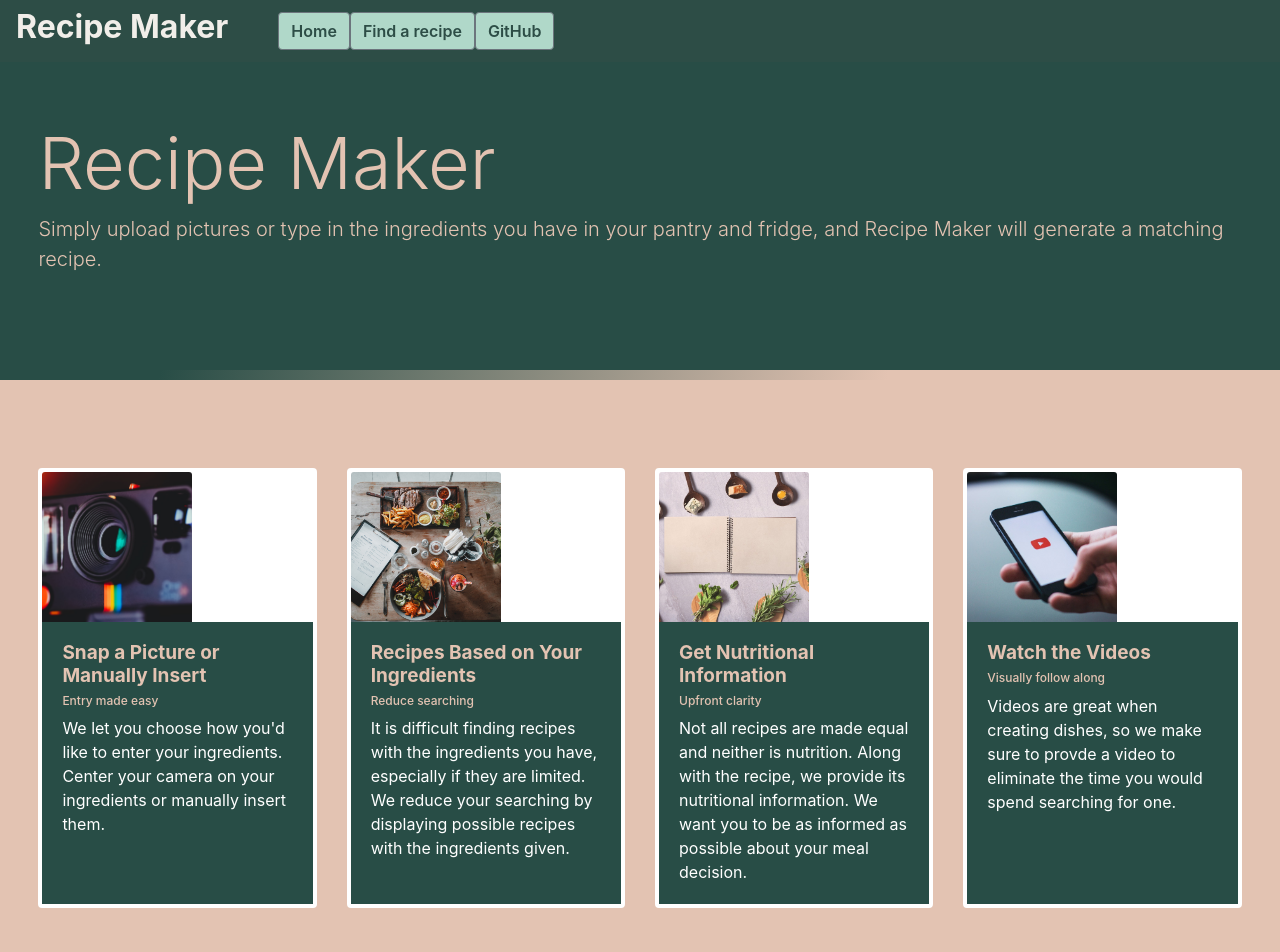
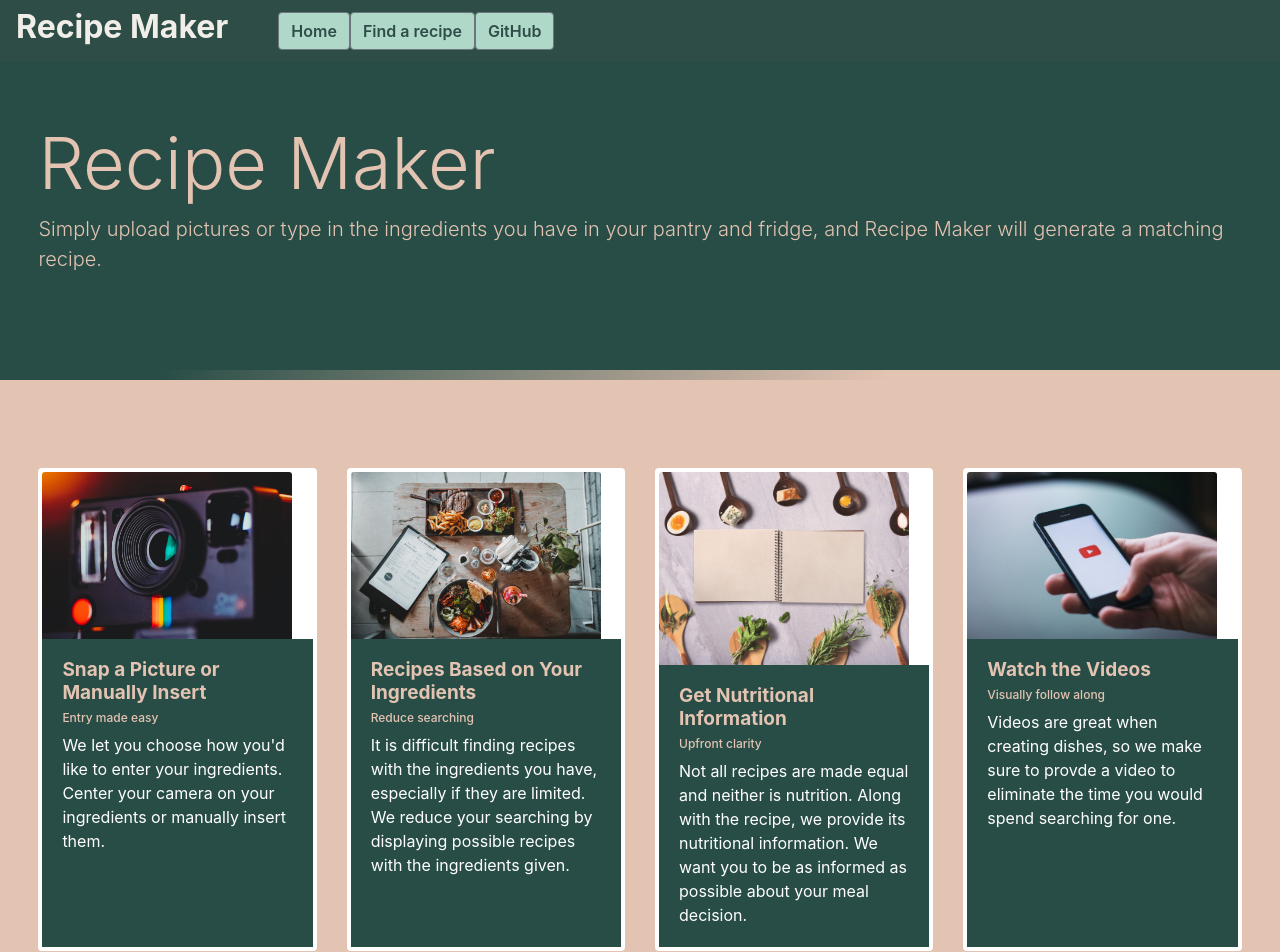
Before and after one commit to Codubee/RecipeMakerTTH11-1, a React (Create React App) app in the folder frontend/: page / in a window 1280 px wide. Shown: the top 952 px of the page. Built offline with nearby package versions, Linux system fonts and the light colour scheme; no server answers.

Commit message:
can view ingredients along with recipe pictures

```diff
--- a/frontend/package.json
+++ b/frontend/package.json
@@ -13,7 +13,7 @@
     "jsdom": "^16.4.0",
     "react": "^17.0.1",
     "react-dom": "^17.0.1",
-    "react-player": "^2.7.2",
+    "react-player": "^2.9.0",
     "react-router-dom": "^5.2.0",
     "react-scripts": "4.0.0",
     "react-test-renderer": "^17.0.1",
--- /dev/null
+++ b/frontend/src/AxiosRequests/getRecipes.js
@@ -0,0 +1,5 @@
+import axios from axios;
+
+export function getRecipes(body){
+    return axios.get('/recipe', body)
+}
--- a/frontend/src/components/LandingPage/LandingPage.js
+++ b/frontend/src/components/LandingPage/LandingPage.js
@@ -3,7 +3,6 @@
 import Tools from './Tools/Tools';
 import Features from './Features/Features.js'
 import Team from './Team/Team'
-import Recipe from '../Recipe/Recipe.js'
 
 function LandingPage(){
     return(
@@ -12,7 +11,6 @@
             <Features/>
             <Tools/>
             <Team/>
-            <Recipe/>
         </>
     )
 }
--- a/frontend/src/components/Recipe/Recipe.css
+++ b/frontend/src/components/Recipe/Recipe.css
@@ -1,11 +1,17 @@
 #pictures {
     width: auto;
-    max-width: 150px;
+    max-width: 250px;
     height: auto;
-    max-height:150px;
+    max-height: 250px;
 }
 
 .recipe-card {
-    width: 75px;
-    height: 200px
+    display: flex;
+    flex-direction: row;
+    width: 225px;
+    height: 175px;
 }
+
+.card-body {
+    width: auto;
+}
--- a/frontend/src/components/Recipe/Recipe.js
+++ b/frontend/src/components/Recipe/Recipe.js
@@ -20,7 +20,7 @@
         super(props);
         this.state = {
             // commented out for now until user input can be gathered
-            //ingredients: [],
+            ingredients: [],
             recipes: []
         };
     }
@@ -28,7 +28,7 @@
         axios.get('/recipe?userIngredients=chicken rice beans').then((response) => {
             console.log(response.data);
             this.setState({
-                recipes: response.data
+                recipes: response.data,
             });
         })
         .catch((error) => {
@@ -49,7 +49,7 @@
                 {this.state.recipes.map((dish, index) => (
                     <div key={index}>
                     <Card class="recipe-card">
-                    <CardBody>
+                    <CardBody className="card-body">
                         <CardTitle tag="h5">{dish.recipe.label}</CardTitle>
                         <a href={dish.recipe.url} target="_blank">
                             <CardImg
@@ -59,13 +59,11 @@
                                 id="pictures"
                             />
                         </a>
-                        {/* <CardText>
-                            {dish.recipe.ingredients.map((ingredient, index) => (
-                                    <p key={index}>
-                                        {ingredient}
-                                    </p>
-                            ))}
-                        </CardText> */}
+                        <div>
+                            {dish.recipe.ingredients.map((ingredient,index) =>
+                                <p key={index}>{ingredient.text}</p>
+                            )}
+                        </div>
                     </CardBody>
                     </Card>
                     <br></br>
@@ -75,5 +73,4 @@
         )
     }
 }
-
 export default Recipe;
```
